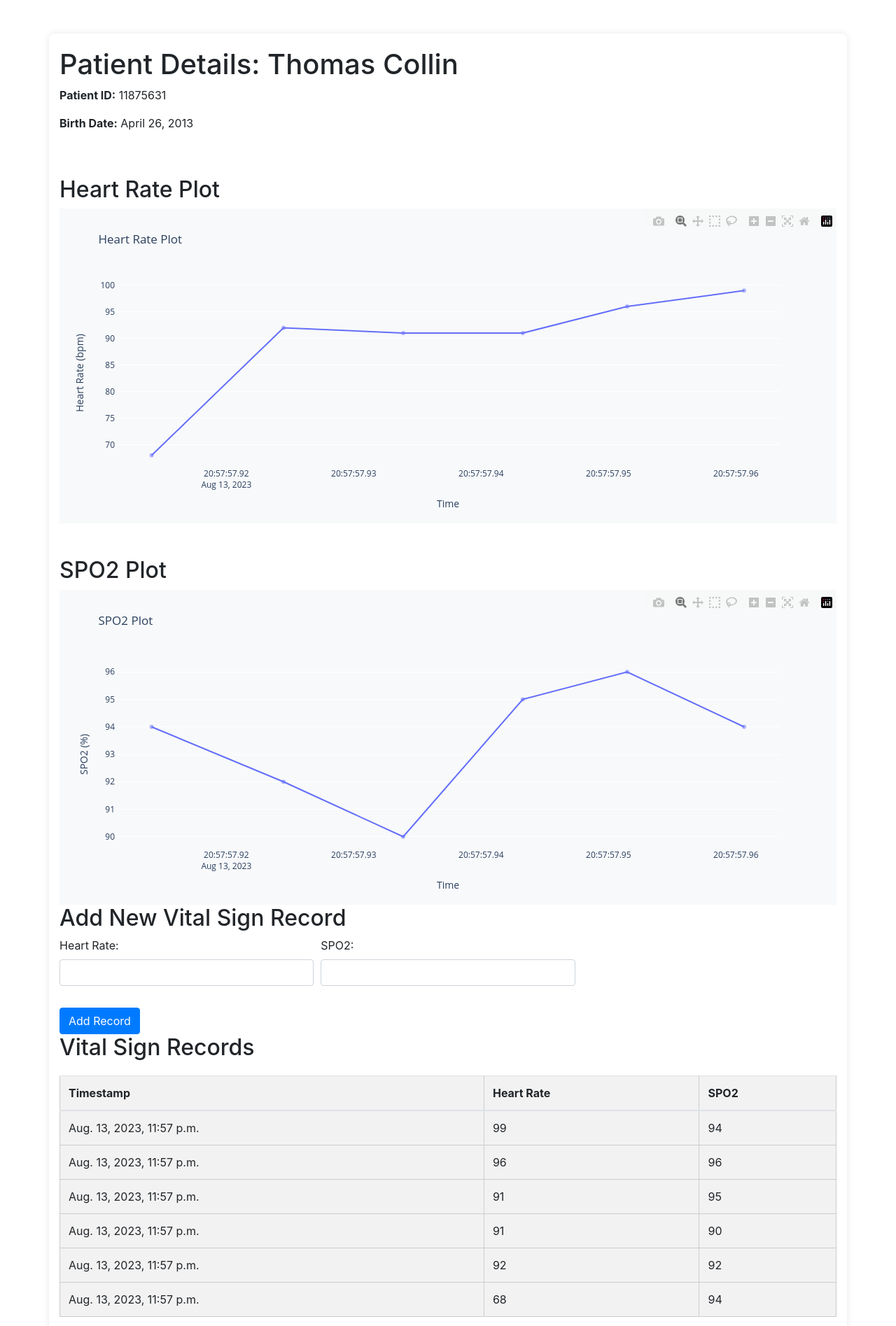
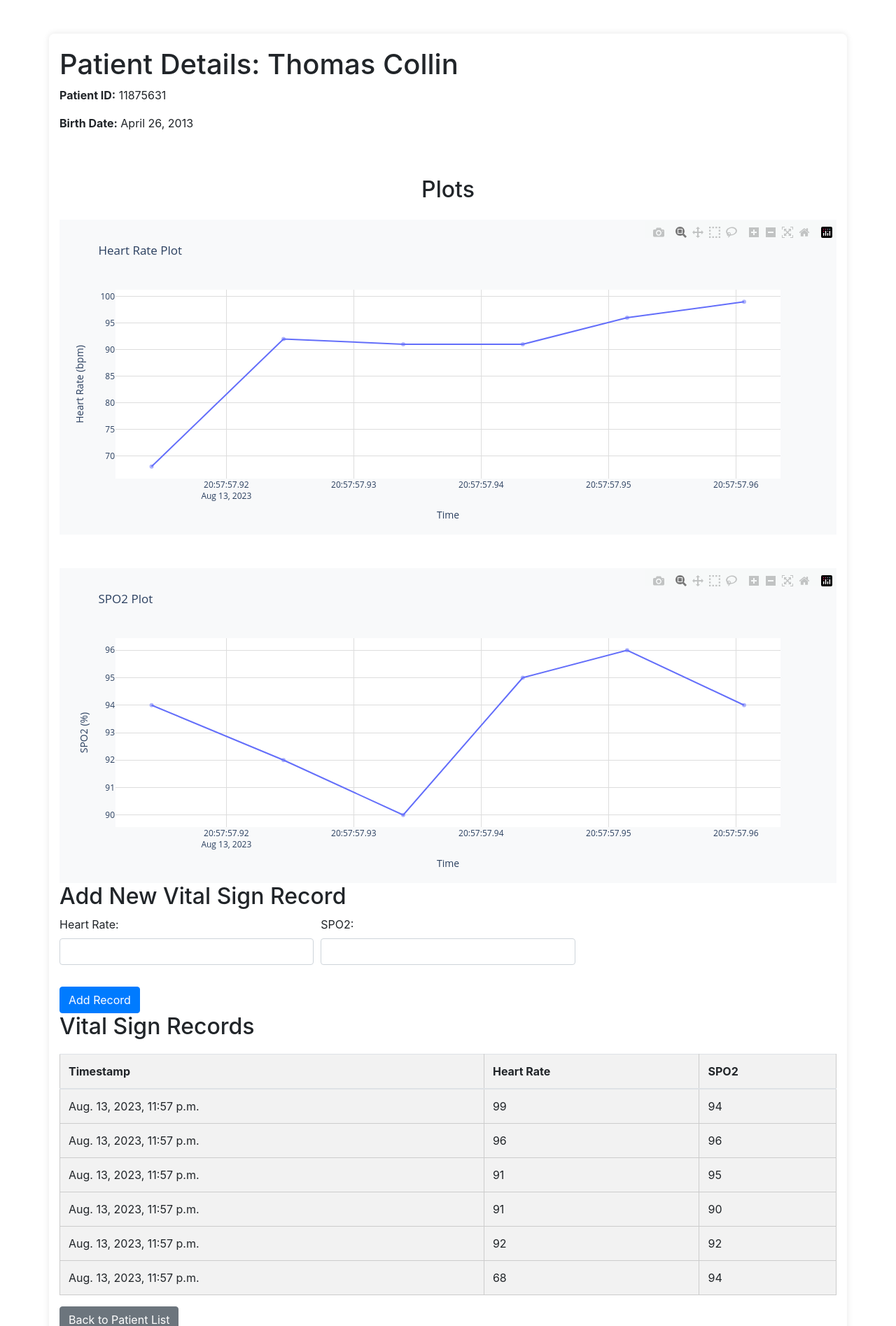
Before and after one commit to doron-yaakobov/EEE_Final, a Django app: page /patient/11875631/ in a window 1280 px wide. Shown: the top 1895 px of the page at 70% size. Run offline with Django 4.2, Linux system fonts and the light colour scheme; data comes from the database, SQL or seed files in the repository; some libraries are stand-ins or nearby versions.

Commit message:
Improved UI WIP- patient deatails with gridlines

```diff
--- a/patient_view/templates/patient_view/patient_detail.html
+++ b/patient_view/templates/patient_view/patient_detail.html
@@ -21,7 +21,7 @@
             max-width: 1200px;
         }
 
-        h1, h2 {
+        h1 {
             margin-bottom: 20px;
             font-size: 24px;
         }
@@ -99,18 +99,15 @@
             </div>
         </div>
 
-        <!-- Render Heart Rate Plot -->
+        <!-- Render Plots -->
         <div class="row mt-5">
             <div class="col">
-                <h2>Heart Rate Plot</h2>
+                <h2 class="text-center mb-4">Plots</h2>
                 <div id="heart_rate_plot"></div>
             </div>
         </div>
-
-        <!-- Render SPO2 Plot -->
         <div class="row mt-5">
             <div class="col">
-                <h2>SPO2 Plot</h2>
                 <div id="spo2_plot"></div>
             </div>
         </div>
@@ -173,13 +170,15 @@
             title: 'Heart Rate Plot',
             xaxis: {
                 title: 'Time',
-                showgrid: false,
+                showgrid: true,
+                gridcolor: '#ddd',
             },
             yaxis: {
                 title: 'Heart Rate (bpm)',
                 showgrid: true,
+                gridcolor: '#ddd',
             },
-            plot_bgcolor: 'rgba(0, 0, 0, 0)',
+            plot_bgcolor: '#fff',
             paper_bgcolor: '#f8f9fa',
         });
 
@@ -195,13 +194,15 @@
             title: 'SPO2 Plot',
             xaxis: {
                 title: 'Time',
-                showgrid: false,
+                showgrid: true,
+                gridcolor: '#ddd',
             },
             yaxis: {
                 title: 'SPO2 (%)',
                 showgrid: true,
+                gridcolor: '#ddd',
             },
-            plot_bgcolor: 'rgba(0, 0, 0, 0)',
+            plot_bgcolor: '#fff',
             paper_bgcolor: '#f8f9fa',
         });
 
```
